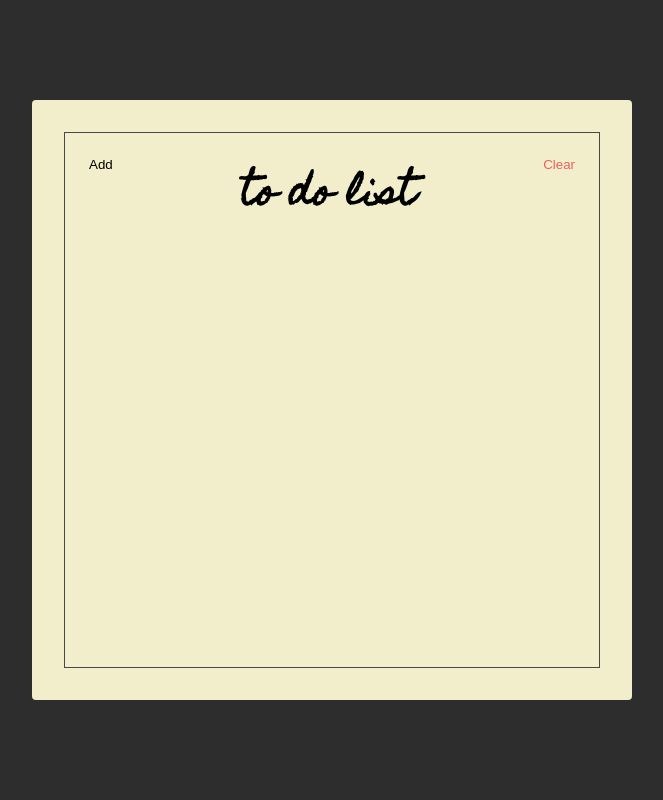
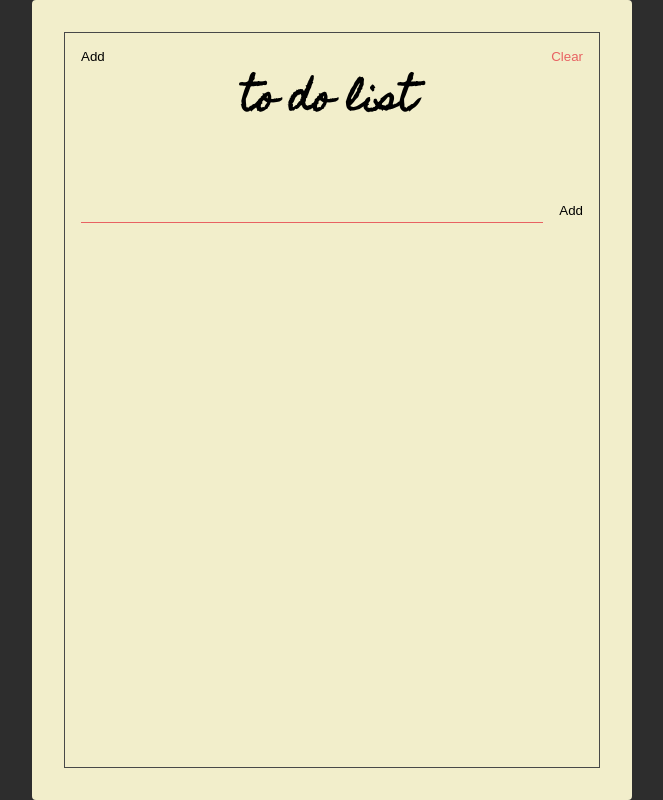
Before and after one commit to jonathanorlen/reactcourse-starter, a website: page index.html in a window 1280 px wide. Shown: the whole page, without its empty margins (308-971 px from the left). Drawn offline with Linux system fonts and the light colour scheme.

Commit message:
Menambahkan add todo form section

```diff
--- a/index.html
+++ b/index.html
@@ -14,11 +14,17 @@
   <body>
     <div class="container">
       <div class="frame">
-        <div class="header">
+        <section class="header">
           <button class="header-btn">Add</button>
           <h1 class="header-title">To DO List</h1>
           <button class="header-btn main-red-color">Clear</button>
-        </div>
+        </section>
+        <section class="add">
+          <form action="" class="add-form">
+            <input type="text" class="add-input" />
+            <button class="add-btn">Add</button>
+          </form>
+        </section>
       </div>
     </div>
   </body>
--- a/style.css
+++ b/style.css
@@ -34,7 +34,7 @@ html {
 
 .container {
   width: 600px;
-  height: 600px;
+  height: 800px;
   background-color: #f2eecb;
   border-radius: 4px;
   padding: 32px;
@@ -63,8 +63,41 @@ html {
 .header-btn {
   font-size: 1.8 rem;
   font-family: "Bungee", sans-serif;
-  padding: 24px;
+  padding: 16px;
   background: unset;
   border: unset;
   outline: unset;
+  cursor: pointer;
 }
+
+.add {
+  padding: 16px;
+}
+
+.add-form {
+  display: flex;
+  align-items: flex-start;
+}
+
+.add-input {
+  background: unset;
+  border: unset;
+  padding: 0px 64px;
+  flex: 1;
+  border-bottom: 1px solid var(--main-red-color);
+  outline: unset;
+  font-family: "Homemade Apple", sans-serif;
+  font-size: 16px;
+  text-transform: lowercase;
+}
+
+.add-btn {
+  font-size: 1.8 rem;
+  font-family: "Bungee", sans-serif;
+  padding: 16px;
+  padding-right: unset;
+  cursor: pointer;
+  background: unset;
+  outline: unset;
+  border: unset;
+}
```
